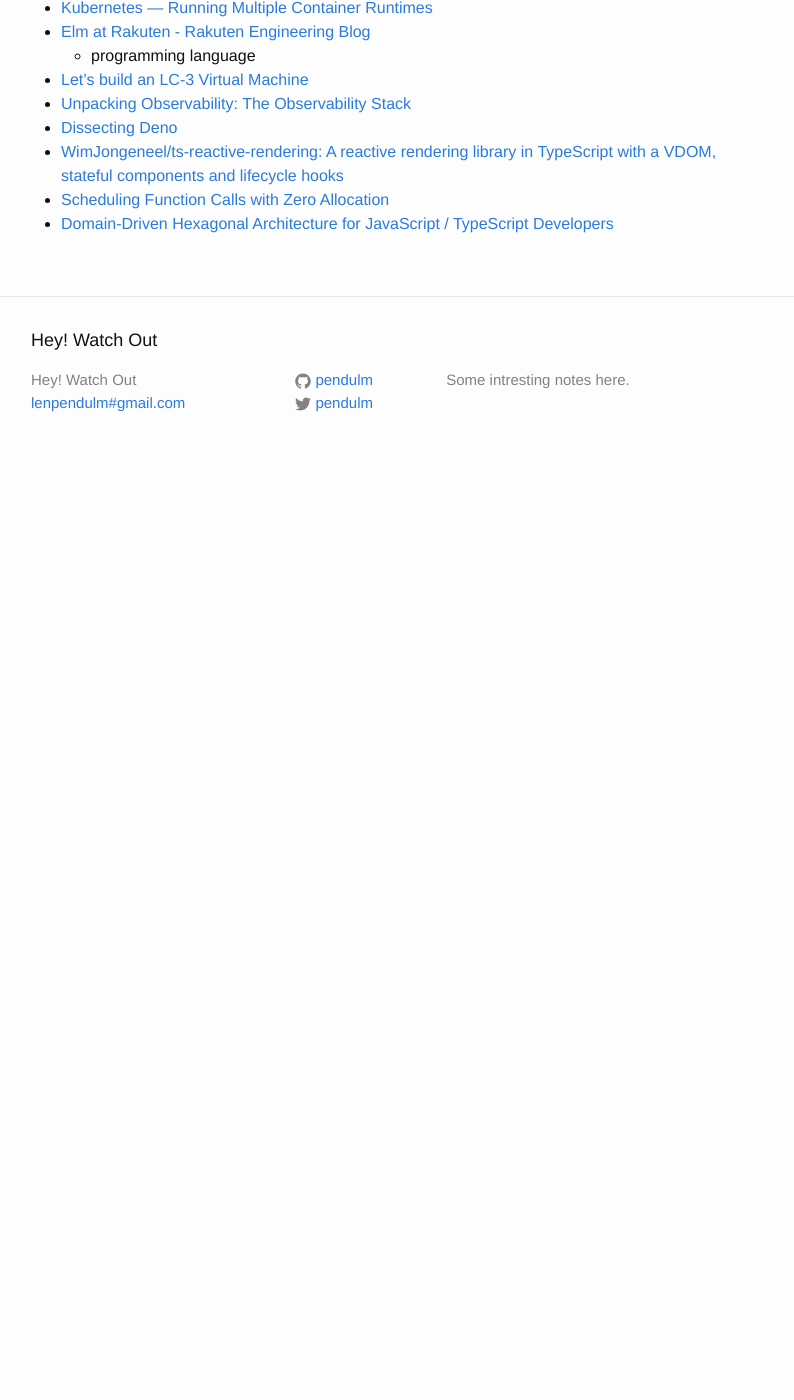
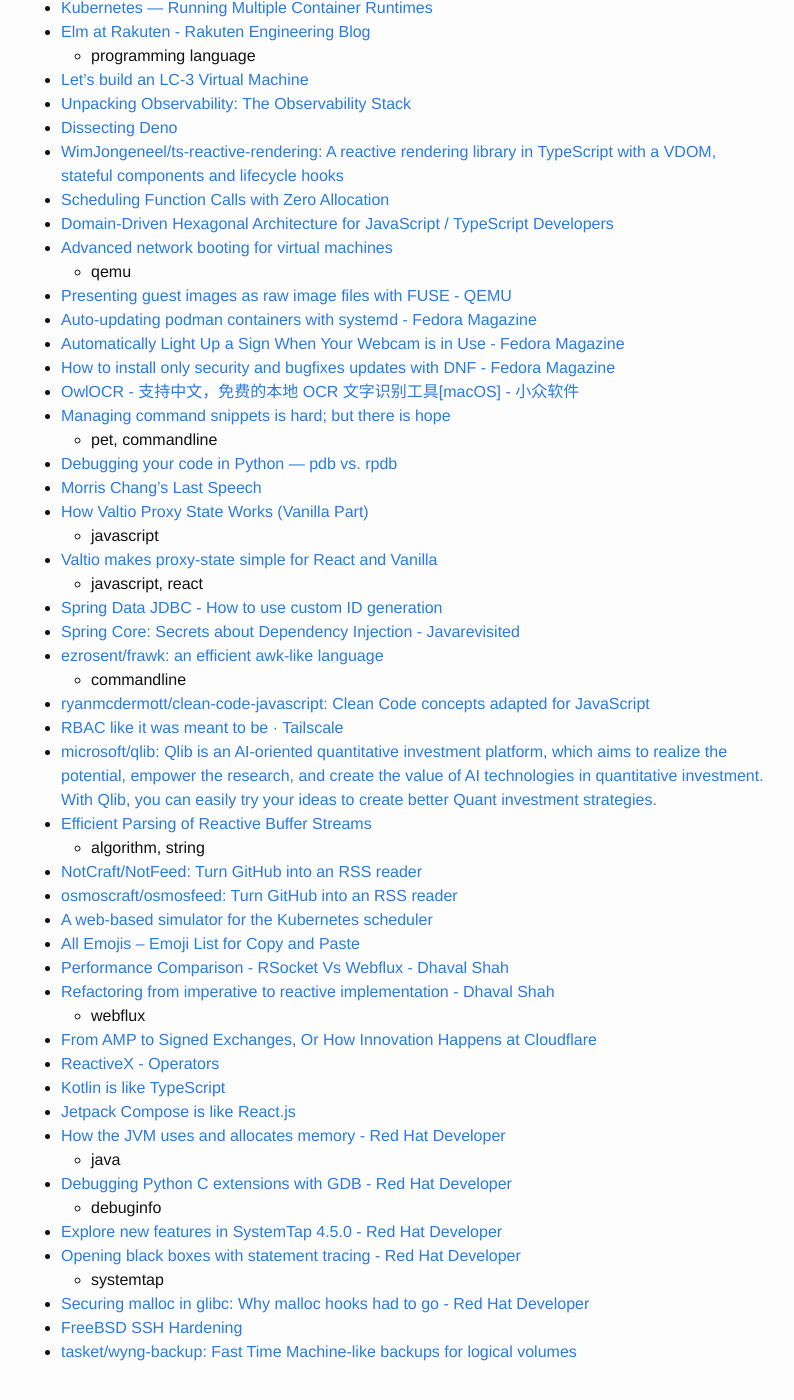
Before and after one commit to pendulm/pendulm.github.io, a Jekyll site: the page built from _posts/2021-09-08-September-news.markdown, in a window 1280 px wide and 1400 px high, scrolled down 420 px. Shown: the whole window, without its empty margins (239-1033 px from the left). Built offline with Jekyll 4.4.1, drawn with Linux system fonts in a browser that asks for light colours; before the commit the page ends 900 px from its top, so only the background shows below that.

Commit message:
update September

```diff
--- a/_posts/2021-09-08-September-news.markdown
+++ b/_posts/2021-09-08-September-news.markdown
@@ -22,3 +22,48 @@ categories: link
 - [WimJongeneel/ts-reactive-rendering: A reactive rendering library in TypeScript with a VDOM, stateful components and lifecycle hooks](https://github.com/WimJongeneel/ts-reactive-rendering)
 - [Scheduling Function Calls with Zero Allocation](https://golang.design/research/zero-alloc-call-sched/)
 - [Domain-Driven Hexagonal Architecture for JavaScript / TypeScript Developers](https://javascript.plainenglish.io/domain-driven-hexagon-architecture-568d67ae4dd5)
+- [Advanced network booting for virtual machines](https://www.kraxel.org/blog/2021/09/vm-network-boot/)
+  - qemu
+- [Presenting guest images as raw image files with FUSE - QEMU](https://www.qemu.org/2021/08/22/fuse-blkexport/)
+- [Auto-updating podman containers with systemd - Fedora Magazine](https://fedoramagazine.org/auto-updating-podman-containers-with-systemd/)
+- [Automatically Light Up a Sign When Your Webcam is in Use - Fedora Magazine](https://fedoramagazine.org/automatically-light-up-a-sign-when-your-webcam-is-in-use/)
+- [How to install only security and bugfixes updates with DNF - Fedora Magazine](https://fedoramagazine.org/how-to-install-only-security-and-bugfixes-updates-with-dnf/)
+- [OwlOCR - 支持中文，免费的本地 OCR 文字识别工具[macOS] - 小众软件](https://www.appinn.com/owlocr-for-macos/)
+- [Managing command snippets is hard; but there is hope](https://itnext.io/managing-command-snippets-is-hard-but-there-is-hope-dc6f046759bc)
+  - pet, commandline
+- [Debugging your code in Python — pdb vs. rpdb](https://itnext.io/debugging-your-code-in-python-pdb-vs-rpdb-e7bb918a8ac3)
+- [Morris Chang's Last Speech](https://interconnected.blog/morris-changs-last-speech/)
+- [How Valtio Proxy State Works (Vanilla Part)](https://itnext.io/how-valtio-proxy-state-works-vanilla-part-585ee38bd080)
+  - javascript
+- [Valtio makes proxy-state simple for React and Vanilla](https://github.com/pmndrs/valtio)
+  - javascript, react
+- [Spring Data JDBC - How to use custom ID generation](https://spring.io/blog/2021/09/09/spring-data-jdbc-how-to-use-custom-id-generation)
+- [Spring Core: Secrets about Dependency Injection - Javarevisited](https://medium.com/javarevisited/spring-core-all-you-need-to-know-about-dependency-injection-2048d80340af)
+- [ezrosent/frawk: an efficient awk-like language](https://github.com/ezrosent/frawk)
+  - commandline
+- [ryanmcdermott/clean-code-javascript: Clean Code concepts adapted for JavaScript](https://github.com/ryanmcdermott/clean-code-javascript#solid)
+- [RBAC like it was meant to be · Tailscale](https://tailscale.com/blog/rbac-like-it-was-meant-to-be/)
+- [microsoft/qlib: Qlib is an AI-oriented quantitative investment platform, which aims to realize the potential, empower the research, and create the value of AI technologies in quantitative investment. With Qlib, you can easily try your ideas to create better Quant investment strategies.](https://github.com/microsoft/qlib)
+- [Efficient Parsing of Reactive Buffer Streams](https://spring.io/blog/2021/09/14/efficient-parsing-of-reactive-buffer-streams)
+  - algorithm, string
+- [NotCraft/NotFeed: Turn GitHub into an RSS reader](https://github.com/NotCraft/NotFeed)
+- [osmoscraft/osmosfeed: Turn GitHub into an RSS reader](https://github.com/osmoscraft/osmosfeed)
+- [A web-based simulator for the Kubernetes scheduler](https://golangexample.com/a-web-based-simulator-for-the-kubernetes-scheduler/)
+- [All Emojis – Emoji List for Copy and Paste](https://www.freecodecamp.org/news/all-emojis-emoji-list-for-copy-and-paste/)
+- [Performance Comparison - RSocket Vs Webflux - Dhaval Shah](https://www.dhaval-shah.com/performance-comparison-rsocket-webflux/)
+- [Refactoring from imperative to reactive implementation - Dhaval Shah](https://www.dhaval-shah.com/refactoring-from-imperative-to-reactive-implementation/)
+  - webflux
+- [From AMP to Signed Exchanges, Or How Innovation Happens at Cloudflare](https://blog.cloudflare.com/from-amp-to-signed-exchanges-or-how-innovation-happens-at-cloudflare/)
+- [ReactiveX - Operators](http://reactivex.io/documentation/operators.html?spm=ata.21736010.0.0.13e187cefLbD6N)
+- [Kotlin is like TypeScript](https://linux-china.github.io/kotlin-is-like-typescript.html?spm=ata.21736010.0.0.5d8d6740swRJ3Z)
+- [Jetpack Compose is like React.js](https://linux-china.github.io/jetpack-compose-is-like-reactjs.html?spm=ata.21736010.0.0.5d8d6740swRJ3Z)
+- [How the JVM uses and allocates memory - Red Hat Developer](https://developers.redhat.com/articles/2021/09/09/how-jvm-uses-and-allocates-memory#how_to_check_the_thread_stack_size)
+  - java
+- [Debugging Python C extensions with GDB - Red Hat Developer](https://developers.redhat.com/articles/2021/09/08/debugging-python-c-extensions-gdb#red_hat_contributions_to_the_python_debug_build)
+  - debuginfo
+- [Explore new features in SystemTap 4.5.0 - Red Hat Developer](https://developers.redhat.com/articles/2021/08/16/explore-new-features-systemtap-450#bpf_back_end_improvements)
+- [Opening black boxes with statement tracing - Red Hat Developer](https://developers.redhat.com/articles/2021/08/04/opening-black-boxes-statement-tracing#statement_tracing_with_systemtap)
+  - systemtap
+- [Securing malloc in glibc: Why malloc hooks had to go - Red Hat Developer](https://developers.redhat.com/articles/2021/08/25/securing-malloc-glibc-why-malloc-hooks-had-go)
+- [FreeBSD SSH Hardening](https://gist.github.com/koobs/e01cf8869484a095605404cd0051eb11)
+- [tasket/wyng-backup: Fast Time Machine-like backups for logical volumes](https://github.com/tasket/wyng-backup)
```
Also changed, not shown: _posts/2021-09-17-jq-cheatsheet.markdown (added, +21 -0 lines).
